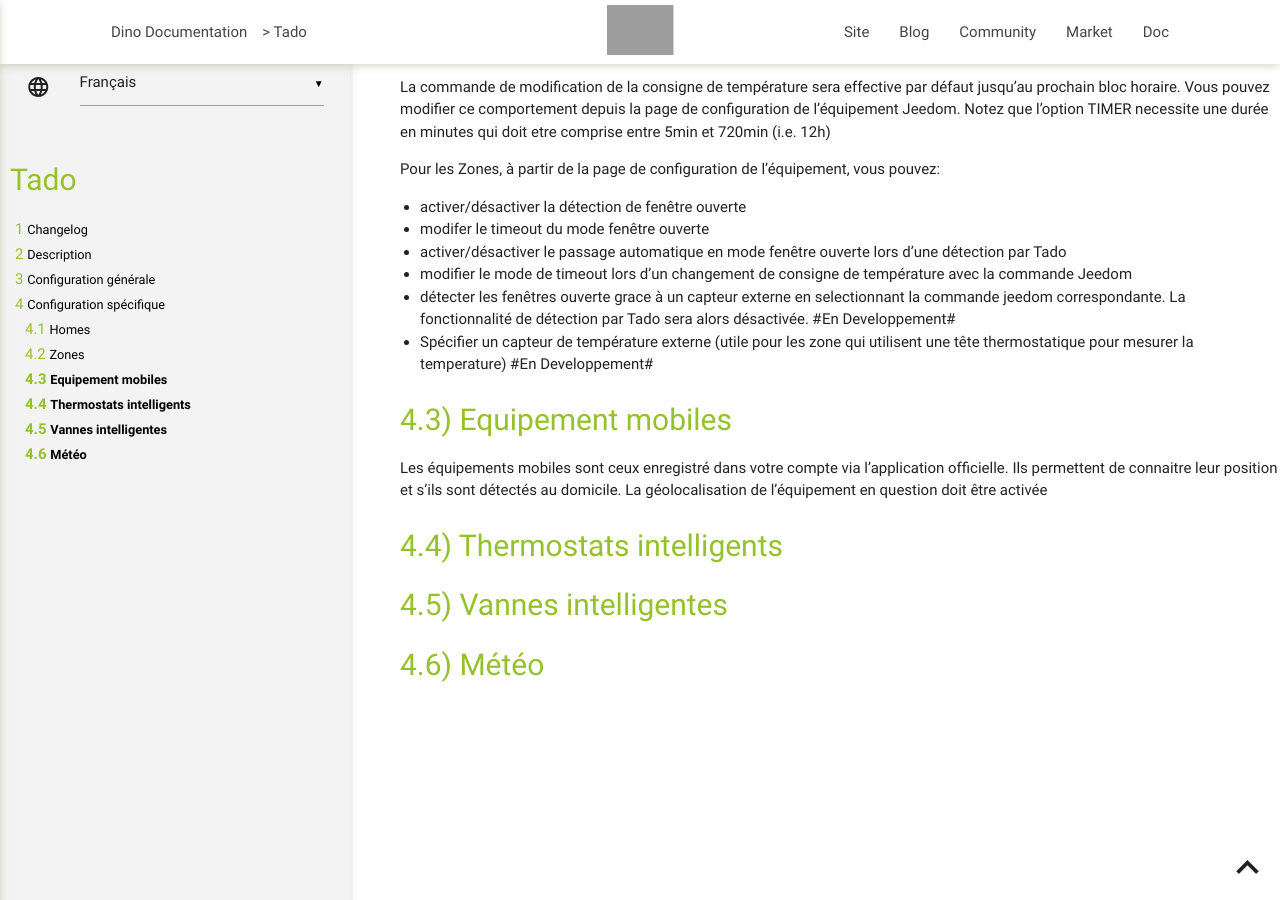
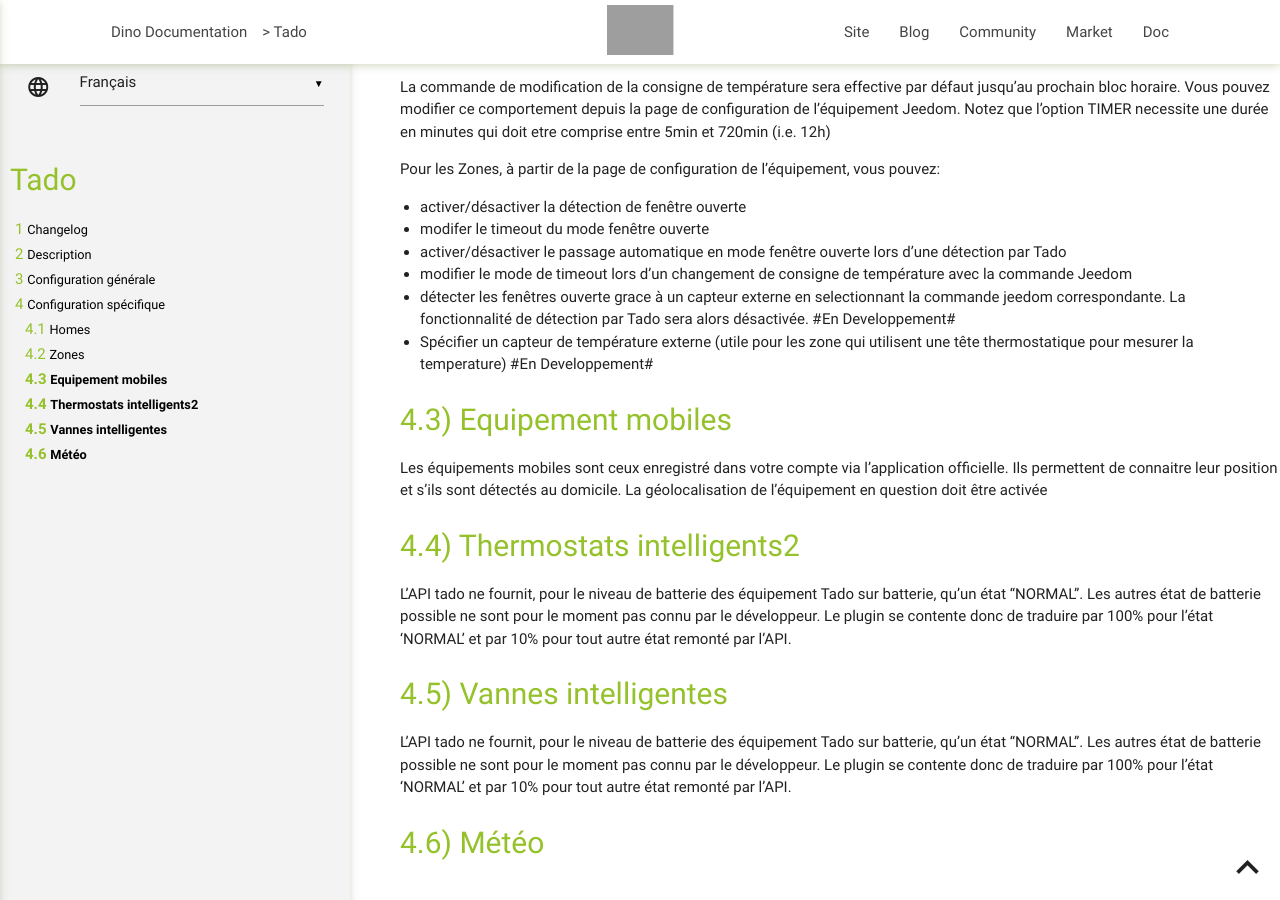
Before and after one commit to rosnoun/jeedom-plugins-docs, a Jekyll site: the page built from tado/fr_FR/index.md, in a window 1280 px wide and 900 px high, scrolled down 1022 px. Built offline with Jekyll 4.4.1, drawn with Linux system fonts in a browser that asks for light colours; grey boxes are pictures that could not be loaded.

Commit message:
updated Tado documentation

```diff
--- a/tado/fr_FR/index.md
+++ b/tado/fr_FR/index.md
@@ -75,8 +75,20 @@ officielle. Ils permettent de connaitre leur position et s'ils sont détectés a
 La géolocalisation de l'équipement en question doit être activée
 
 
-## Thermostats intelligents
+## Thermostats intelligents2
+
+L'API tado ne fournit, pour le niveau de batterie des équipement Tado sur batterie, qu'un
+état "NORMAL". Les autres état de batterie possible ne sont pour le moment pas connu par le
+développeur.
+Le plugin se contente donc de traduire par 100% pour l'état 'NORMAL' et par 10% pour tout autre état
+remonté par l'API.
 
 ## Vannes intelligentes
 
+L'API tado ne fournit, pour le niveau de batterie des équipement Tado sur batterie, qu'un
+état "NORMAL". Les autres état de batterie possible ne sont pour le moment pas connu par le
+développeur.
+Le plugin se contente donc de traduire par 100% pour l'état 'NORMAL' et par 10% pour tout autre état
+remonté par l'API.
+
 ## Météo
```
